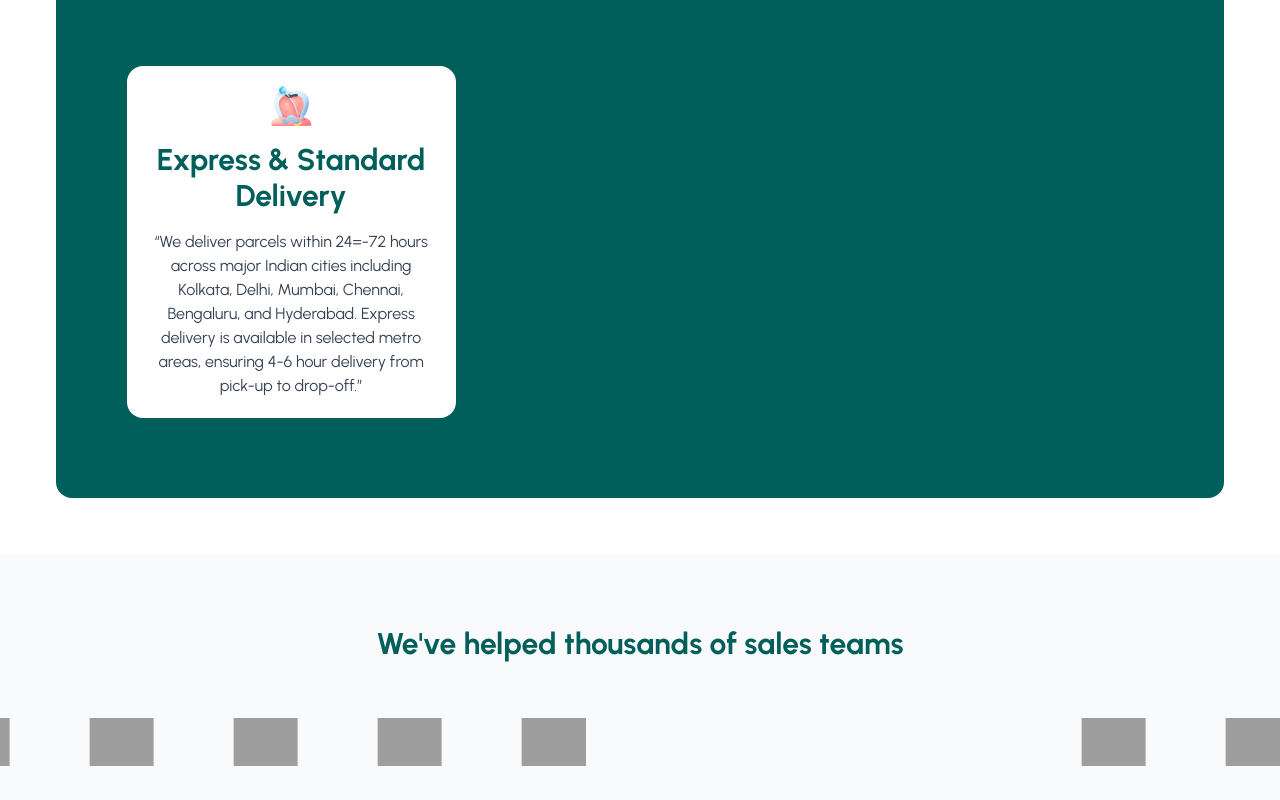
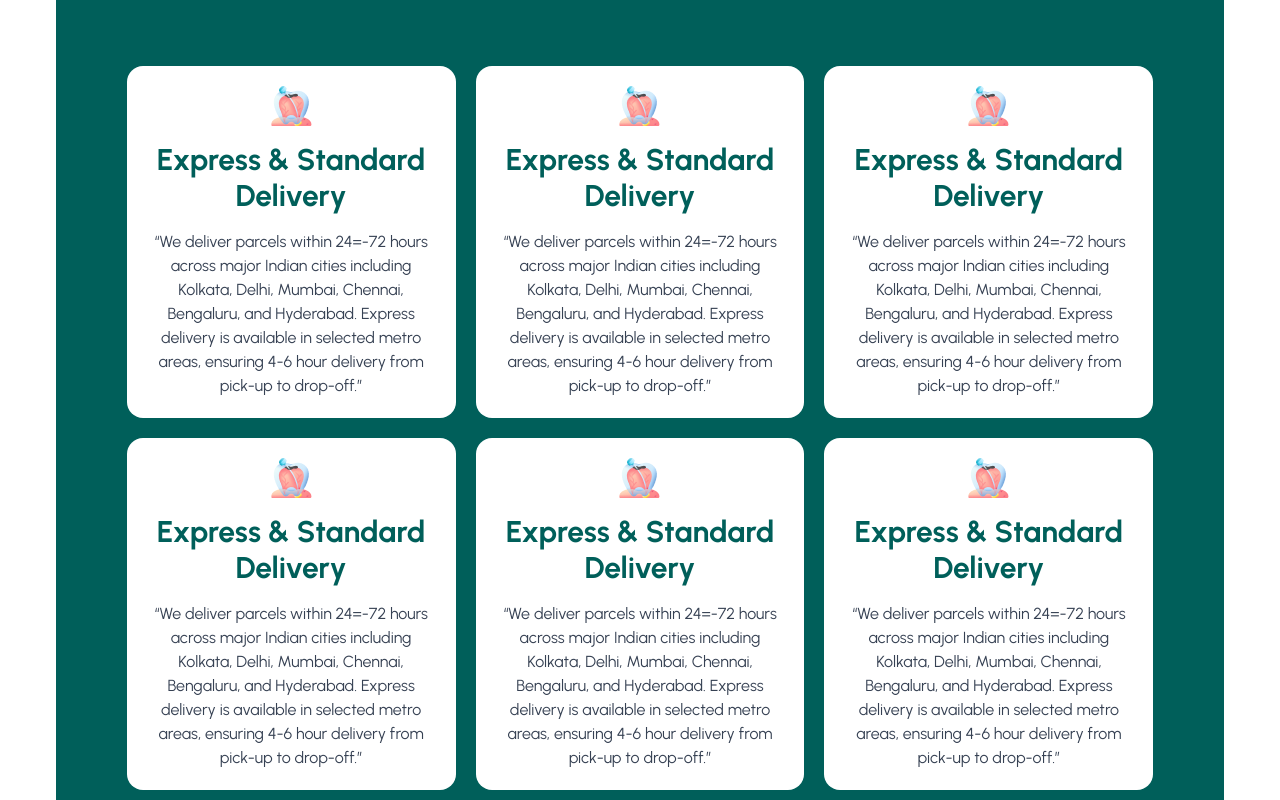
Before and after one commit to rimpakasundi07/Zap-Shift-Client, a React (Vite) app: page / in a window 1280 px wide. Shown: the part 1440-2240 px from the top of the page. Built offline with nearby package versions, Linux system fonts and the light colour scheme; grey boxes are pictures that could not be loaded.

Commit message:
Add six service cards with consistent styling for Express & Standard Delivery section

```diff
--- a/src/pages/Home/OurService/OurService.jsx
+++ b/src/pages/Home/OurService/OurService.jsx
@@ -80,6 +80,66 @@ const OurService = () => {
               ensuring 4-6 hour delivery from pick-up to drop-off.”
             </p>
           </div>
+          <div className="bg-white hover:bg-yellow-300 rounded-2xl p-5 ">
+            <img src={icon2} className="mx-auto" alt="" />
+            <h2 className="font-bold py-2 lg:py-4 text-center text-teal-800 lg:text-3xl text-xl ">
+              Express & Standard Delivery
+            </h2>
+            <p className="text-gray-700 text-center">
+              “We deliver parcels within 24=-72 hours across major Indian cities
+              including Kolkata, Delhi, Mumbai, Chennai, Bengaluru, and
+              Hyderabad. Express delivery is available in selected metro areas,
+              ensuring 4-6 hour delivery from pick-up to drop-off.”
+            </p>
+          </div>
+          <div className="bg-white hover:bg-yellow-300 rounded-2xl p-5 ">
+            <img src={icon2} className="mx-auto" alt="" />
+            <h2 className="font-bold py-2 lg:py-4 text-center text-teal-800 lg:text-3xl text-xl ">
+              Express & Standard Delivery
+            </h2>
+            <p className="text-gray-700 text-center">
+              “We deliver parcels within 24=-72 hours across major Indian cities
+              including Kolkata, Delhi, Mumbai, Chennai, Bengaluru, and
+              Hyderabad. Express delivery is available in selected metro areas,
+              ensuring 4-6 hour delivery from pick-up to drop-off.”
+            </p>
+          </div>
+          <div className="bg-white hover:bg-yellow-300 rounded-2xl p-5 ">
+            <img src={icon2} className="mx-auto" alt="" />
+            <h2 className="font-bold py-2 lg:py-4 text-center text-teal-800 lg:text-3xl text-xl ">
+              Express & Standard Delivery
+            </h2>
+            <p className="text-gray-700 text-center">
+              “We deliver parcels within 24=-72 hours across major Indian cities
+              including Kolkata, Delhi, Mumbai, Chennai, Bengaluru, and
+              Hyderabad. Express delivery is available in selected metro areas,
+              ensuring 4-6 hour delivery from pick-up to drop-off.”
+            </p>
+          </div>
+          <div className="bg-white hover:bg-yellow-300 rounded-2xl p-5 ">
+            <img src={icon2} className="mx-auto" alt="" />
+            <h2 className="font-bold py-2 lg:py-4 text-center text-teal-800 lg:text-3xl text-xl ">
+              Express & Standard Delivery
+            </h2>
+            <p className="text-gray-700 text-center">
+              “We deliver parcels within 24=-72 hours across major Indian cities
+              including Kolkata, Delhi, Mumbai, Chennai, Bengaluru, and
+              Hyderabad. Express delivery is available in selected metro areas,
+              ensuring 4-6 hour delivery from pick-up to drop-off.”
+            </p>
+          </div>
+          <div className="bg-white hover:bg-yellow-300 rounded-2xl p-5 ">
+            <img src={icon2} className="mx-auto" alt="" />
+            <h2 className="font-bold py-2 lg:py-4 text-center text-teal-800 lg:text-3xl text-xl ">
+              Express & Standard Delivery
+            </h2>
+            <p className="text-gray-700 text-center">
+              “We deliver parcels within 24=-72 hours across major Indian cities
+              including Kolkata, Delhi, Mumbai, Chennai, Bengaluru, and
+              Hyderabad. Express delivery is available in selected metro areas,
+              ensuring 4-6 hour delivery from pick-up to drop-off.”
+            </p>
+          </div>
         </div>
       </div>
     </div>
```
